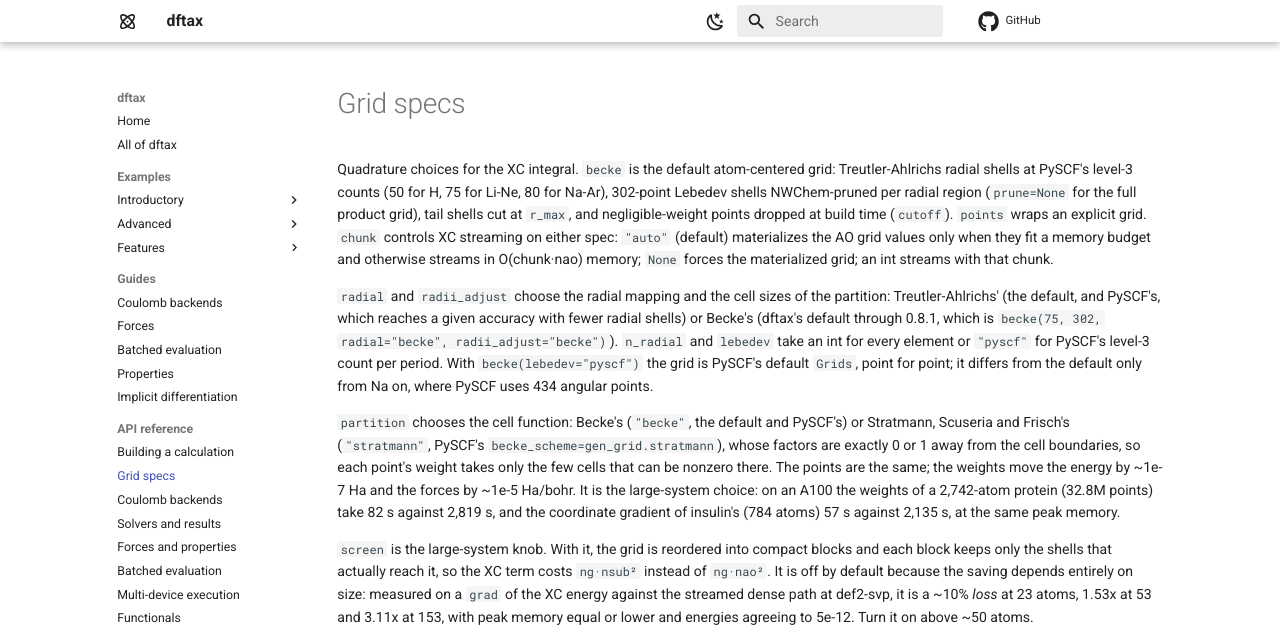
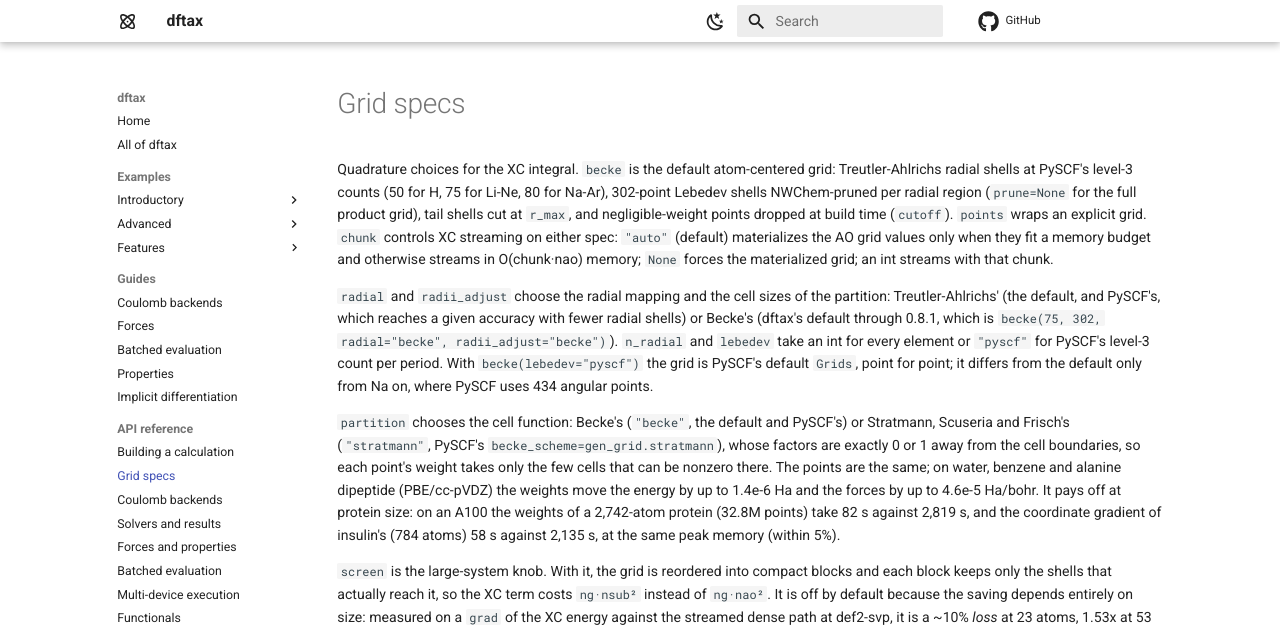
Before and after one commit to andresguzco/dftax, an MkDocs documentation site: the page built from docs/api/grids.md, in a window 1280 px wide and 1167 px high. Shown: the top 631 px of the window. Built offline with MkDocs 1.6.1 and Material for MkDocs 9.7.7, drawn with Linux system fonts in a browser that asks for light colours; comment, search, counter and statistics services are not loaded.

Commit message:
CHANGELOG, docs/api/grids.md: the SSF partition, its agreement with PySCF, its shift from Becke's cells, and its time and memory at protein size

```diff
--- a/docs/api/grids.md
+++ b/docs/api/grids.md
@@ -23,11 +23,12 @@ from Na on, where PySCF uses 434 angular points.
 PySCF's) or Stratmann, Scuseria and Frisch's (`"stratmann"`, PySCF's
 `becke_scheme=gen_grid.stratmann`), whose factors are exactly 0 or 1 away from
 the cell boundaries, so each point's weight takes only the few cells that can
-be nonzero there. The points are the same; the weights move the energy by
-~1e-7 Ha and the forces by ~1e-5 Ha/bohr. It is the large-system choice: on
+be nonzero there. The points are the same; on water, benzene and alanine
+dipeptide (PBE/cc-pVDZ) the weights move the energy by up to 1.4e-6 Ha and
+the forces by up to 4.6e-5 Ha/bohr. It pays off at protein size: on
 an A100 the weights of a 2,742-atom protein (32.8M points) take 82 s against
-2,819 s, and the coordinate gradient of insulin's (784 atoms) 57 s against
-2,135 s, at the same peak memory.
+2,819 s, and the coordinate gradient of insulin's (784 atoms) 58 s against
+2,135 s, at the same peak memory (within 5%).
 
 `screen` is the large-system knob. With it, the grid is reordered into compact
 blocks and each block keeps only the shells that actually reach it, so the XC
```
Also changed, not shown: CHANGELOG.md (+6 -4 lines).
